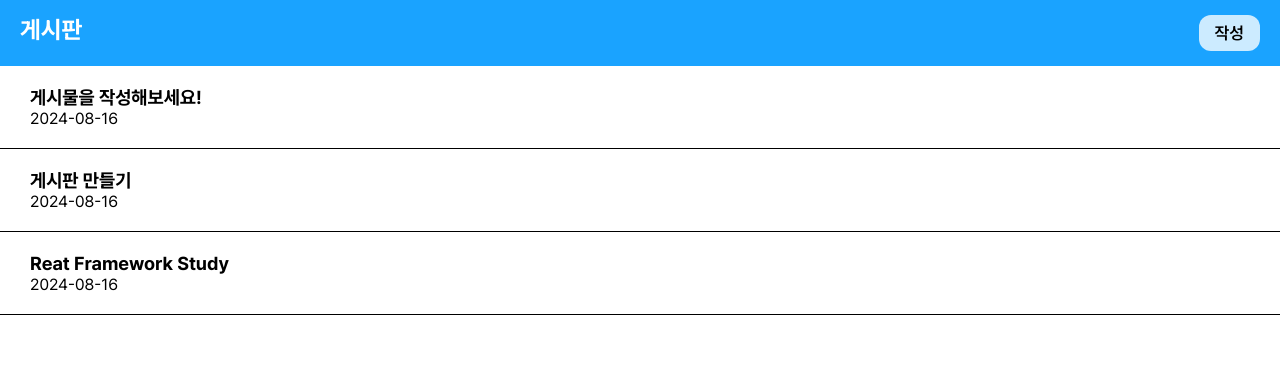
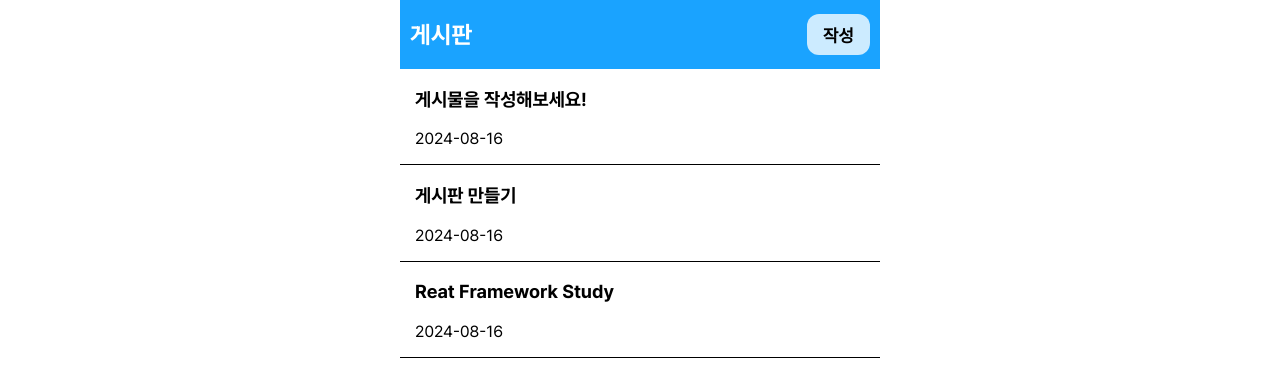
Before and after one commit to seriparkdev/post, a React (Vite) app: page / in a window 1280 px wide. Shown: the top 376 px of the page. Built offline with nearby package versions, Linux system fonts and the light colour scheme.

Commit message:
design: 전체적인 UI 개선

```diff
--- a/src/components/@shared/Button/Button.style.ts
+++ b/src/components/@shared/Button/Button.style.ts
@@ -31,6 +31,7 @@ const buttonSize = {
     font-size: 18px;
   `,
   full: css`
+    width: 100%;
     padding: 12px;
     border-radius: 16px;
     font-size: 18px;
--- a/src/components/layout/Content/Content.style.ts
+++ b/src/components/layout/Content/Content.style.ts
@@ -1,7 +1,5 @@
 import styled from 'styled-components';
-
-const HEADER_HEIGHT = 66;
-
+const HEADER_HEIGHT = 69;
 export const Content = styled.main`
   height: calc(100dvh - ${HEADER_HEIGHT}px);
   display: flex;
--- a/src/components/layout/Header/Header.style.ts
+++ b/src/components/layout/Header/Header.style.ts
@@ -4,7 +4,8 @@ import styled from 'styled-components';
 export const Header = styled.header`
   color: ${COLORS.WHITE};
   background-color: ${COLORS.BLUE[100]};
-  padding: 15px 20px;
+  padding: 0 10px;
   display: flex;
   justify-content: space-between;
+  align-items: center;
 `;
--- a/src/components/layout/Layout.tsx
+++ b/src/components/layout/Layout.tsx
@@ -4,11 +4,11 @@ import { Outlet } from 'react-router-dom';
 
 export default function Layout() {
   return (
-    <main>
+    <>
       <Header>게시판</Header>
       <Content>
         <Outlet />
       </Content>
-    </main>
+    </>
   );
 }
--- a/src/pages/EditorPage/EditorPage.tsx
+++ b/src/pages/EditorPage/EditorPage.tsx
@@ -60,6 +60,7 @@ export default function EditorPage() {
         onChange={handleContentChange}
         placeholder="본문을 입력해주세요."
       />
+      <div>
         <Button
           type="submit"
           disabled={!title || !content}
@@ -68,6 +69,7 @@ export default function EditorPage() {
         >
           {EDITOR_TYPE}
         </Button>
+      </div>
     </S.Form>
   );
 }
--- a/src/pages/EditorPage/style.ts
+++ b/src/pages/EditorPage/style.ts
@@ -3,7 +3,6 @@ import styled from 'styled-components';
 export const ContentForm = styled.textarea`
   height: 70%;
   border: none;
-  border-bottom: solid 1px;
   padding: 12px 16px;
   outline: none;
 `;
--- a/src/pages/MainPage/style.ts
+++ b/src/pages/MainPage/style.ts
@@ -1,7 +1,7 @@
 import styled from 'styled-components';
 
 export const PostItem = styled.li`
-  padding: 20px 30px;
+  padding: 0px 15px;
   border-bottom: solid 1px;
   cursor: pointer;
 `;
--- a/src/pages/PostPage/PostPage.tsx
+++ b/src/pages/PostPage/PostPage.tsx
@@ -32,9 +32,9 @@ export default function PostPage() {
 
   return (
     <>
-      <div>제목: {postInfo.title}</div>
-      <div>작성 일자: {postInfo.createDate}</div>
-      <div>본문: {postInfo.content}</div>
+      <S.TitleWrapper>
+        <S.Title>
+          <h3>{postInfo.title}</h3>
           <S.ButtonWrapper>
             <Button
               onClick={() =>
@@ -44,15 +44,19 @@ export default function PostPage() {
                   })
                 )
               }
-          size="full"
+              size="medium"
               color="dark"
             >
               수정
             </Button>
-        <Button onClick={handlePostDelete} size="full" color="light">
+            <Button onClick={handlePostDelete} size="medium" color="light">
               삭제
             </Button>
           </S.ButtonWrapper>
+        </S.Title>
+        <div>작성일자: {postInfo.createDate}</div>
+      </S.TitleWrapper>
+      <S.Content>{postInfo.content}</S.Content>
     </>
   );
 }
--- a/src/pages/PostPage/style.ts
+++ b/src/pages/PostPage/style.ts
@@ -1,5 +1,22 @@
 import { styled } from 'styled-components';
+
+export const TitleWrapper = styled.div`
+  padding: 0px 15px;
+`;
+
+export const Title = styled.div`
+  display: flex;
+  align-items: center;
+  justify-content: space-between;
+`;
 
 export const ButtonWrapper = styled.div`
   display: flex;
+  gap: 5px;
 `;
+
+export const Content = styled.div`
+  border-top: solid 1px;
+  margin-top: 20px;
+  padding: 15px;
+`;
--- a/src/styles/GlobalStyle.ts
+++ b/src/styles/GlobalStyle.ts
@@ -9,9 +9,28 @@ export const GlobalStyle = createGlobalStyle`
   }
 
   * {
+    box-sizing: border-box;
+  }
+
+  html,
+  body {
+    width: 100%;
+    height: 100%;
+  }
+
+  body {
     font-family: 'Pretendard', sans-serif;
-    box-sizing: border-box;
+    display: flex;
+    justify-content: center;
     margin: 0;
+    align-items: center;
+  }
+
+  #root {
+    min-width: 320px;
+    max-width: 480px;
+    width: 100%;
+    height: 100%;
   }
 
   textarea {
@@ -23,6 +42,7 @@ export const GlobalStyle = createGlobalStyle`
   }
 
   ul {
+    margin: 0;
     padding-left: 0px;
   }
 `;
```
Lines whose indentation alone changed are shown as unchanged.
